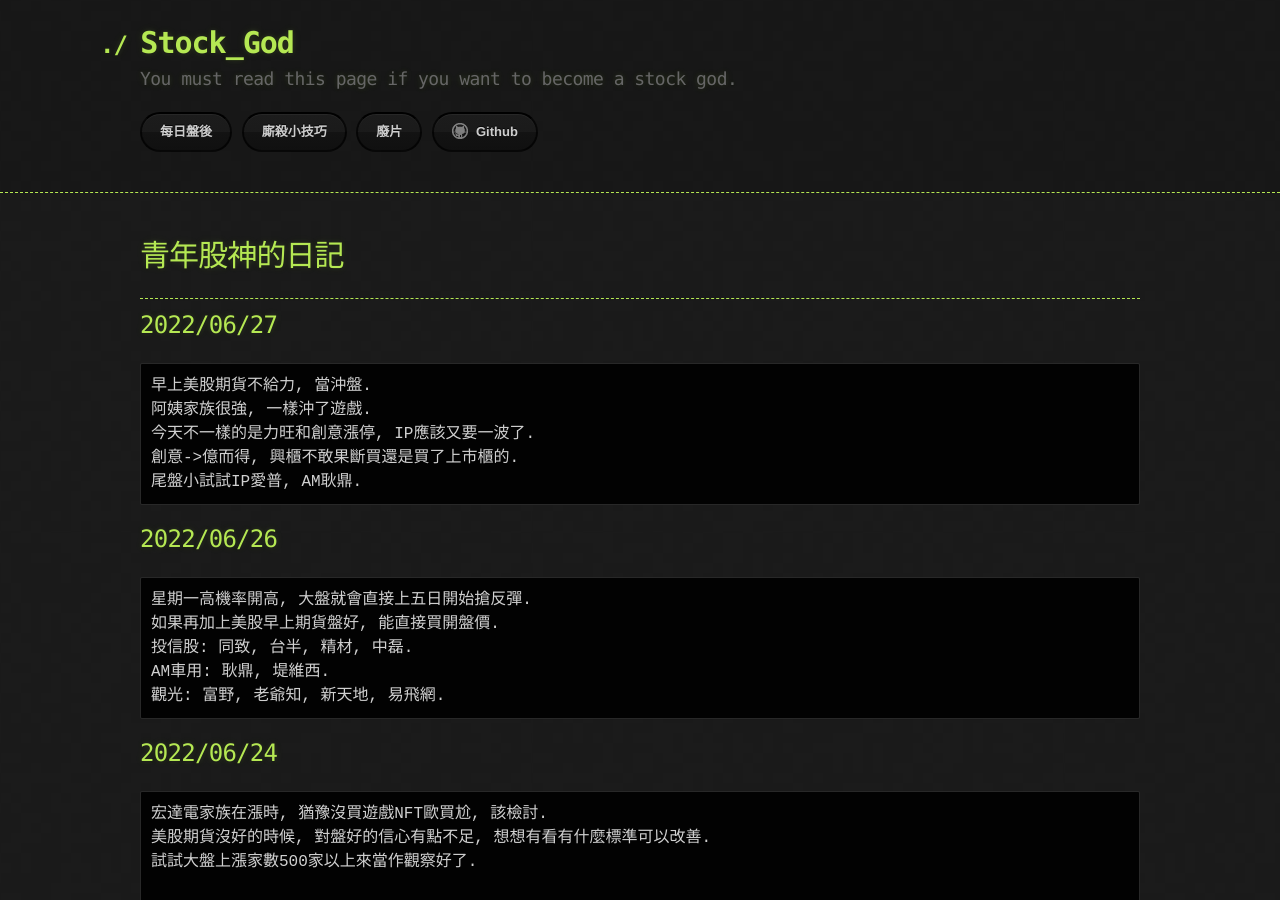
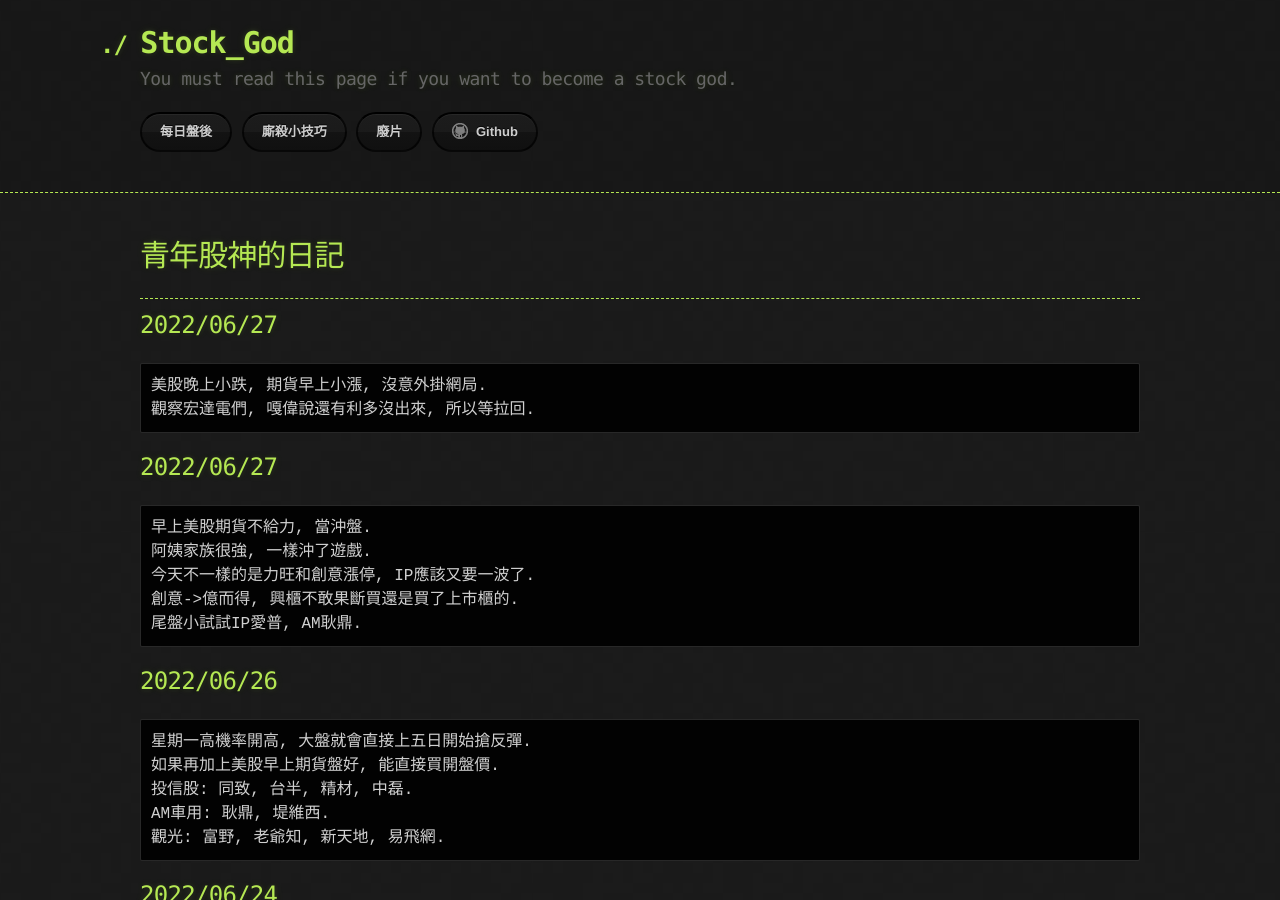
Before and after one commit to lepg5487/Stock_God, a Jekyll site: the page built from index.md, in a window 1280 px wide and 900 px high. Built offline with Jekyll 4.4.1, drawn with Linux system fonts in a browser that asks for light colours; our own code applies the rules of GitHub Pages for plain Markdown files.

Commit message:
Update index.md

````diff
--- a/index.md
+++ b/index.md
@@ -5,6 +5,12 @@ layout: testlayouts
 # 青年股神的日記
 
 ---
+
+## 2022/06/27
+```
+美股晚上小跌, 期貨早上小漲, 沒意外掛網局.
+觀察宏達電們, 嘎偉說還有利多沒出來, 所以等拉回.
+```
 
 ## 2022/06/27
 ```
````
